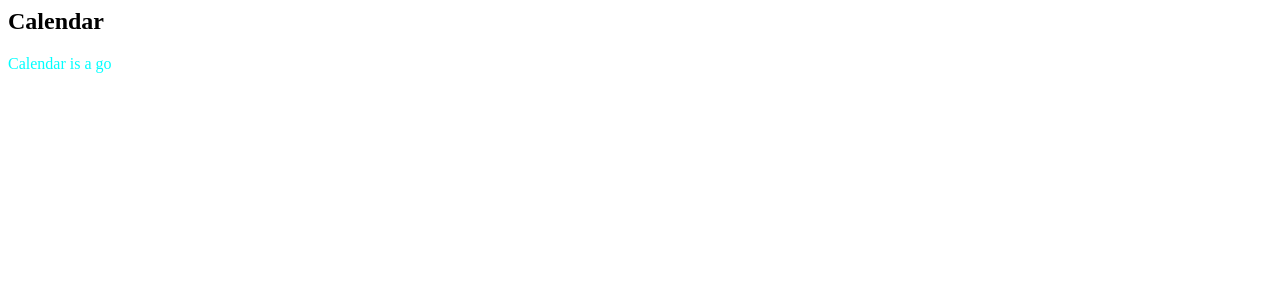
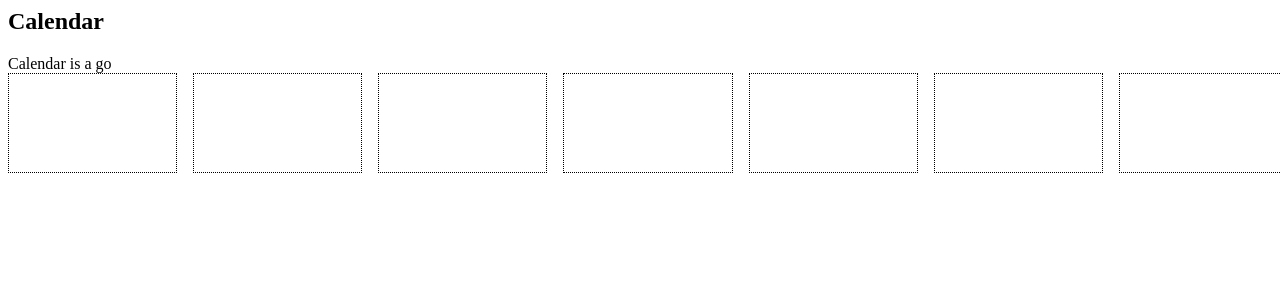
Before and after one commit to Vasanarul/Calendar, a React app: page / in a window 1280 px wide. Shown: the top 300 px of the page. Built offline with nearby package versions, Linux system fonts and the light colour scheme.

Commit message:
Initial grid visibility for calendar

```diff
--- a/src/components/App.jsx
+++ b/src/components/App.jsx
@@ -2,7 +2,22 @@ import React from 'react';
 import '../index.css';
 
 function App () {
-  return <div className="text">Calendar is a go</div>
+  return (
+    <div>
+      <div className="text">Calendar is a go</div>
+      <div className="grid grid-view">
+        <div></div>
+        <div></div>
+        <div></div>
+        <div></div>
+        <div></div>
+        <div></div>
+        <div></div>
+      </div>
+    </div>
+
+  )
+
 }
 
 export default App;
--- a/src/index.css
+++ b/src/index.css
@@ -1,3 +1,23 @@
 .text {
-  color: aqua;
+  color: black;
 }
+
+.grid {
+  position: absolute;
+  height: 100vh;
+  width:100vw;
+  display: grid;
+  grid-template-columns: 1fr 1fr 1fr 1fr 1fr 1fr 1fr;
+  grid-template-rows: 1fr 1fr 1fr 1fr 1fr 1fr 1fr;
+  grid-gap: 1em;
+}
+
+.grid-view div {
+  border: 1px dotted black;
+  z-index: 999;
+}
+
+.grid-view {
+  grid-column: 1/span all;
+  grid-row: 1/span all;
+}
```
Also changed, not shown: public/bundle.js, 1 other file (tests, documents, lock files or other folders).
